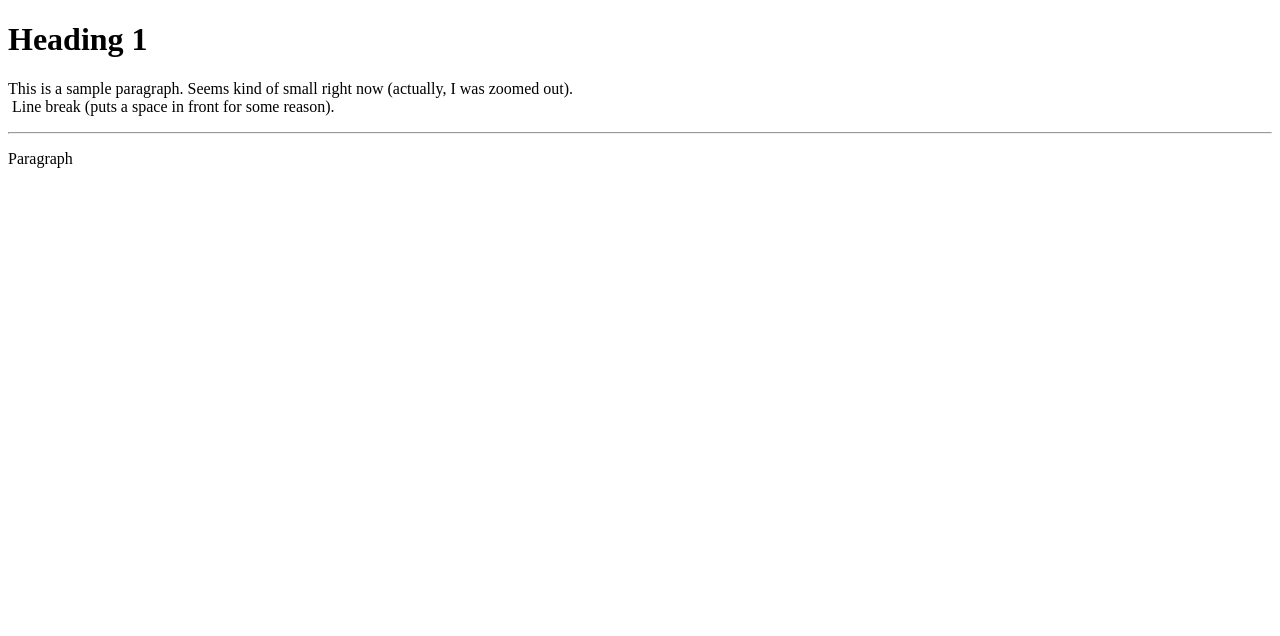
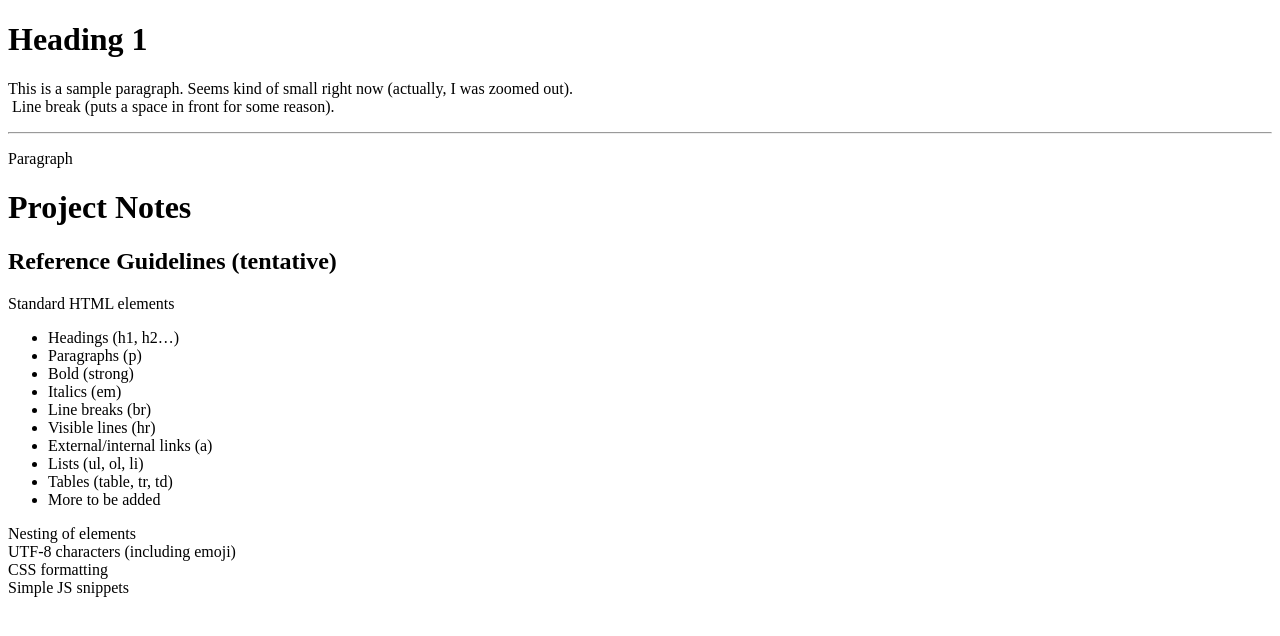
Before and after one commit to JotHere/597Demo, a plain HTML site: page index.html in a window 1280 px wide. Drawn offline with Linux system fonts and the light colour scheme.

Commit message:
Update index

```diff
--- a/index.html
+++ b/index.html
@@ -13,5 +13,41 @@
         <p>This is a sample paragraph. Seems kind of small right now (actually, I was zoomed out).<br>&nbsp;Line break (puts a space in front for some reason).<br></p>
         <hr />
         <p>Paragraph</p>
+        <h1>Project Notes</h1>
+        <h2>Reference Guidelines (tentative)</h2>
+        <p><div>Standard HTML elements</div><div>
+                <ul>
+                    <li>Headings (h1, h2…)
+                        <br>
+                    </li>
+                    <li>Paragraphs (p)
+                        <br>
+                    </li>
+                    <li>Bold (strong)
+                        <br>
+                    </li>
+                    <li>Italics (em)
+                        <br>
+                    </li>
+                    <li>Line breaks (br)
+                        <br>
+                    </li>
+                    <li>Visible lines (hr)
+                        <br>
+                    </li>
+                    <li>External/internal links (a)
+                        <br>
+                    </li>
+                    <li>Lists (ul, ol, li)
+                        <br>
+                    </li>
+                    <li>Tables (table, tr, td)
+                        <br>
+                    </li>
+                    <li>More to be added
+                        <br>
+                    </li>
+                </ul>
+            </div><div>Nesting of elements</div><div>UTF-8 characters (including emoji)</div><div>CSS formatting</div><div>Simple JS snippets</div></p>
     </body>
 </html>
```
